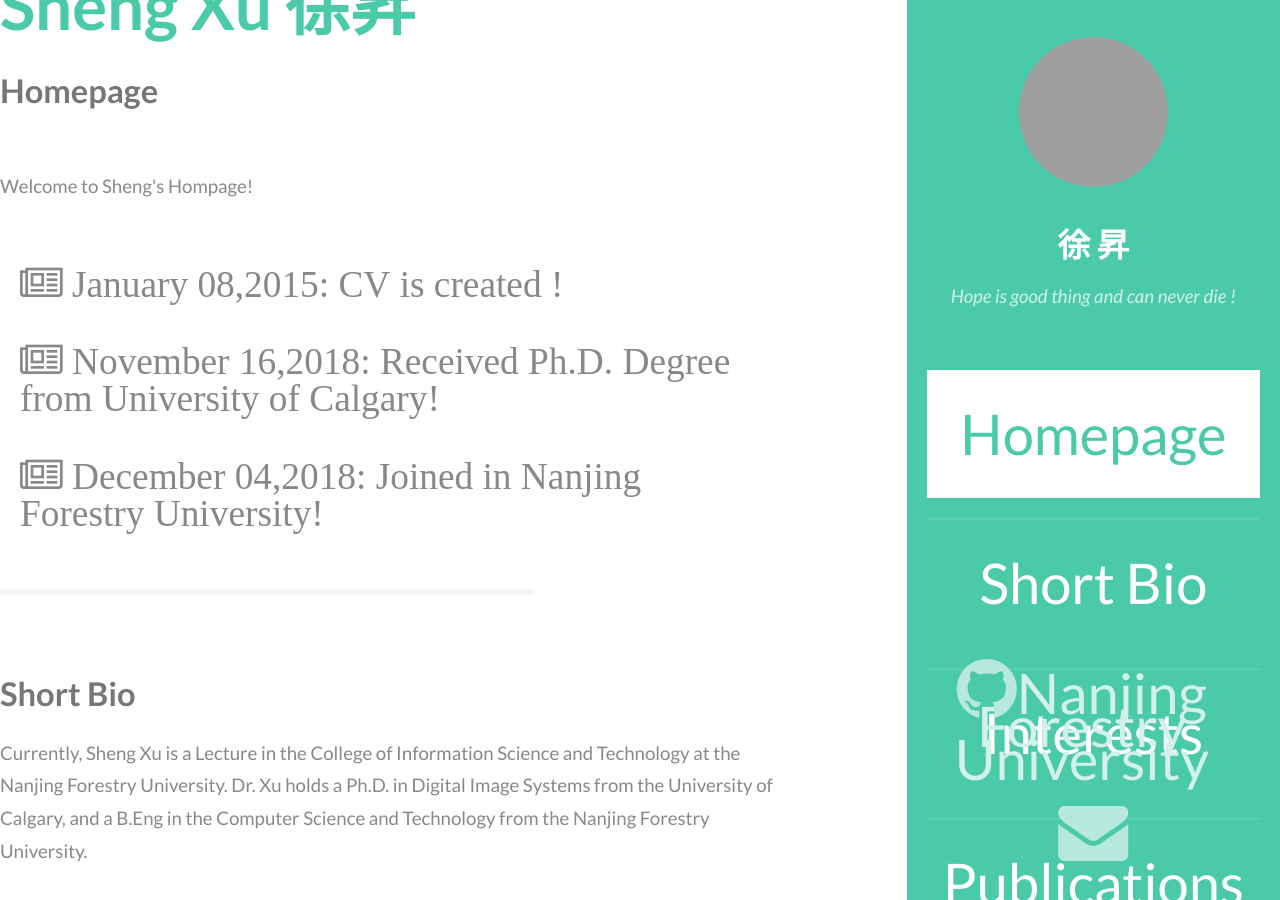
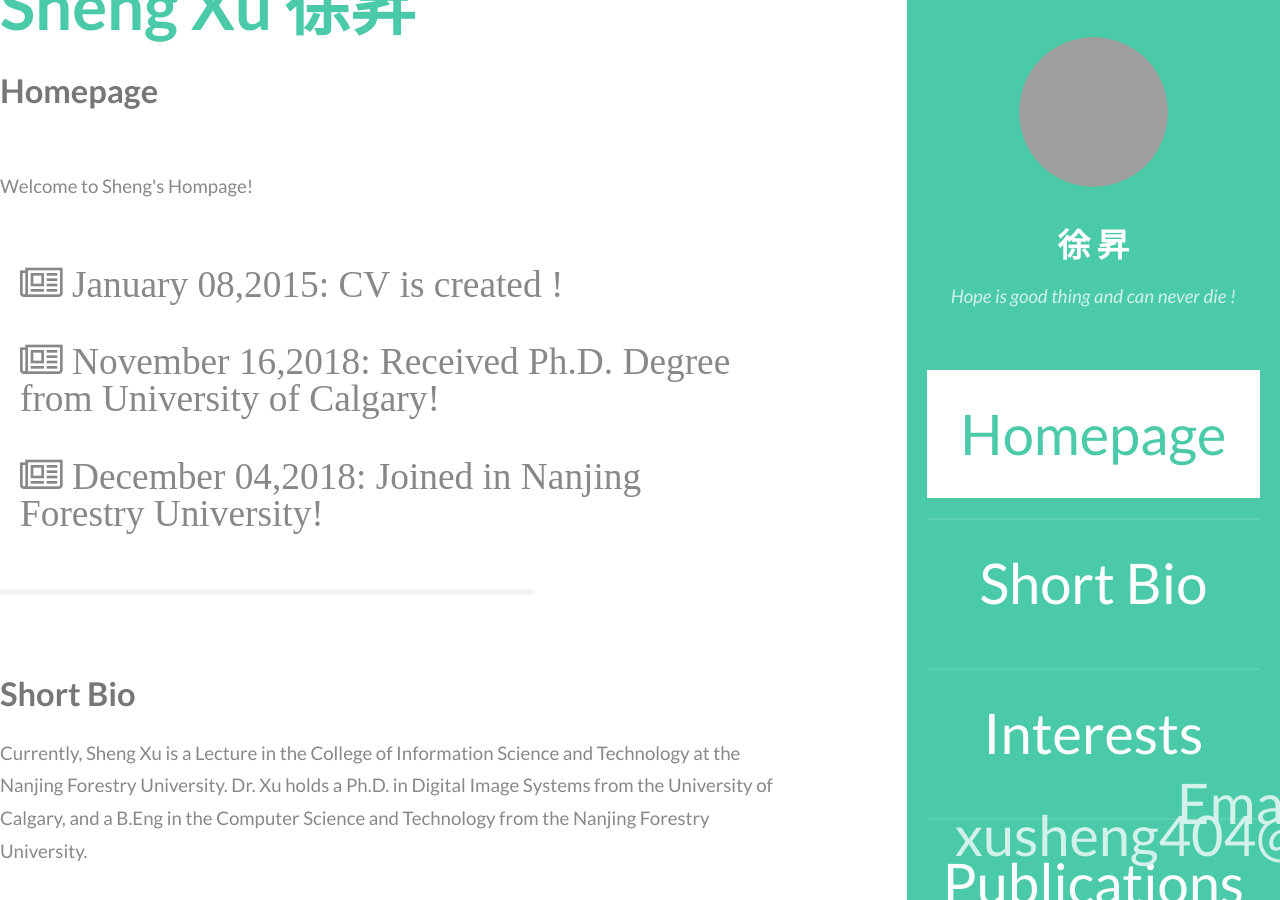
Before and after one commit to lostagex/shengxu, a Jekyll site: the page built from index.html, in a window 1280 px wide and 900 px high, scrolled down 399 px. Built offline with Jekyll 4.4.1, drawn with Linux system fonts in a browser that asks for light colours; grey boxes are pictures that could not be loaded.

Commit message:
Update header.html

```diff
--- a/_includes/header.html
+++ b/_includes/header.html
@@ -18,8 +18,7 @@
         </nav>
         <footer>
              <ul class="icons">
-                <li><a href="#" class="icon fa-github"><span class="label">Github</span></a>Nanjing Forestry University</li>
-                <li><a href="xusheng404@gmail.com" class="icon fa-envelope"><span class="label"></span></a></li>
+                <li>Email: xusheng404@gmail.com</li>
 
         </footer>
     </section>
```
